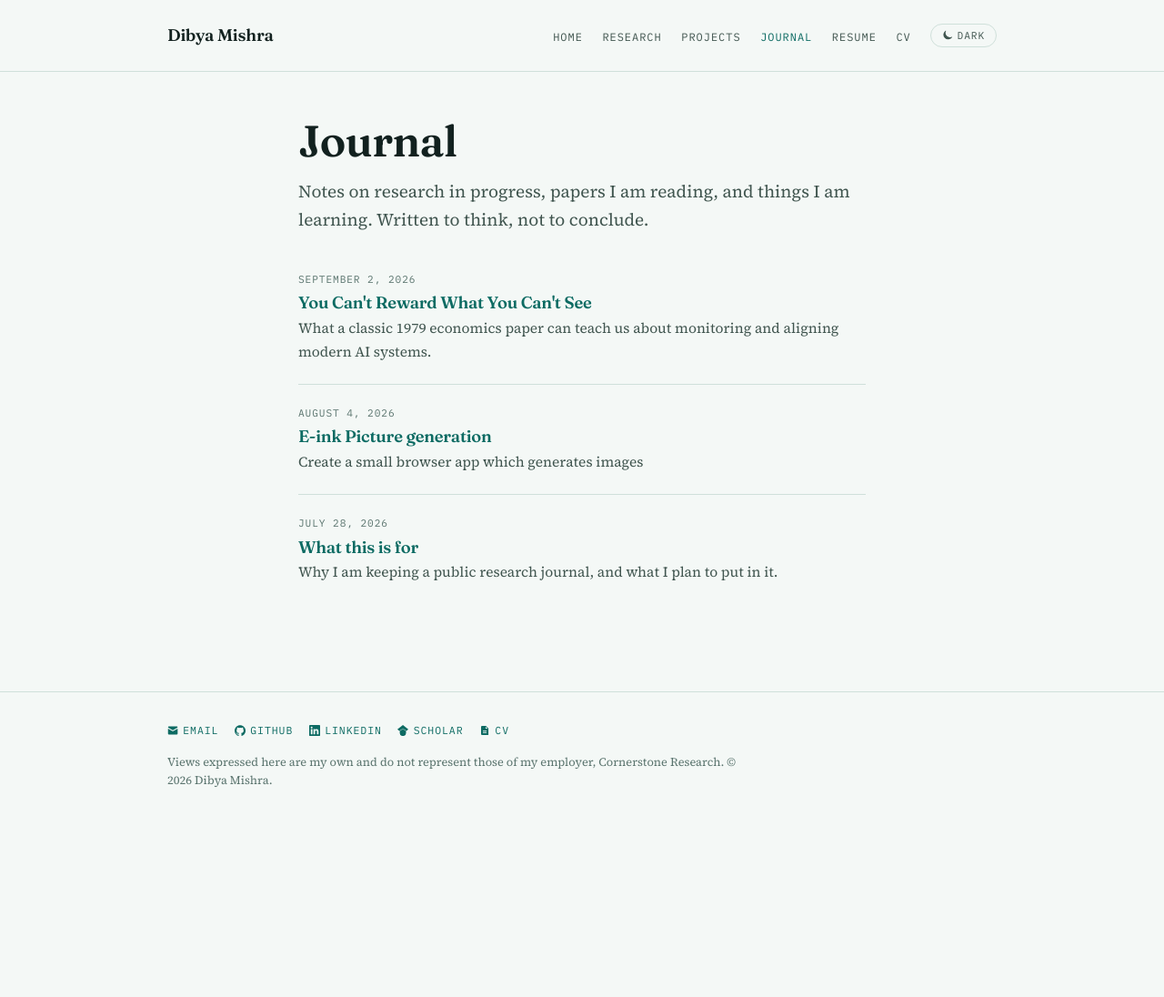
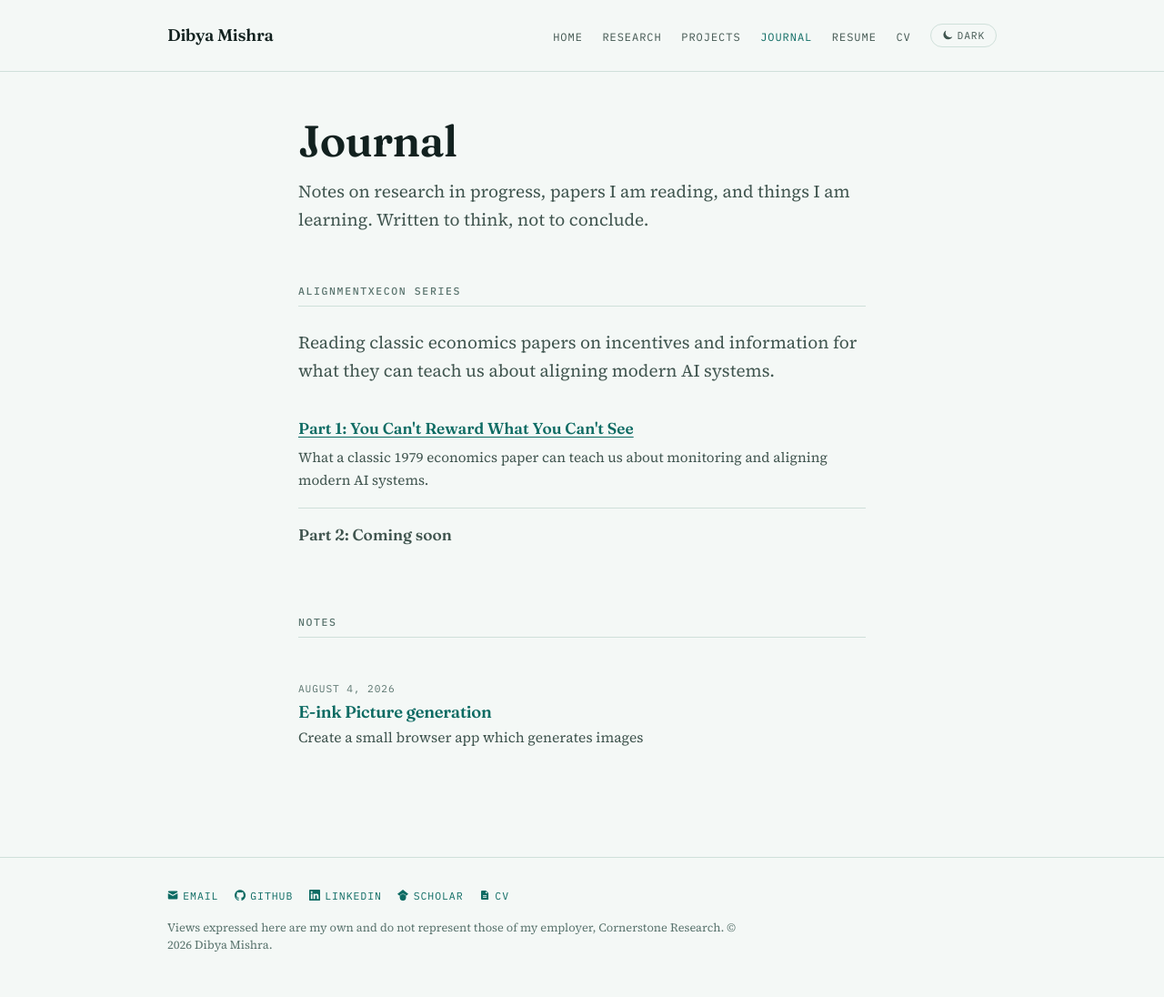
Before and after one commit to mishrad/mishrad.github.io, a Jekyll site: the page built from journal.md, in a window 1280 px wide. Shown: the whole page at 91% size. Built offline with Jekyll 4.4.1, drawn with Linux system fonts in a browser that asks for light colours; before the commit the page ends 915 px from its top, so only the background shows below that.

Commit message:
Split projects page and restructure journal into series
Projects: separate Home Projects (current hobby work) from a new
Main Projects section reserved for professional/research work.

Journal: replace the flat post list with an AlignmentxEcon Series
section (Part 1 linked, Part 2 marked coming soon) plus a Notes
section for other posts. Remove the "what this is for" intro post.

```diff
--- a/_posts/2026-07-28-what-this-is-for.md
+++ /dev/null
@@ -1,7 +0,0 @@
----
-title: "What this is for"
-date: 2026-07-28
-summary: "Why I am keeping a public research journal, and what I plan to put in it."
----
-
-I plan to do a public journal as a way for me to think out loud. I will add my thoughts on research, read some interesting papers, and post about projects.
--- a/journal.md
+++ b/journal.md
@@ -13,14 +13,43 @@ Notes on research in progress, papers I am reading, and things I am learning.
 Written to think, not to conclude.
 </p>
 
+<section class="section">
+<h2>AlignmentxEcon Series</h2>
+
+<p style="color: var(--ink-soft);">
+Reading classic economics papers on incentives and information for what they
+can teach us about aligning modern AI systems.
+</p>
+
+<div class="paper">
+  <p class="paper-title"><a href="{{ '/journal/2026/09/02/alignment-econ1/' | relative_url }}">Part 1: You Can't Reward What You Can't See</a></p>
+  <p class="paper-abstract">
+    What a classic 1979 economics paper can teach us about monitoring and
+    aligning modern AI systems.
+  </p>
+</div>
+
+<div class="paper">
+  <p class="paper-title" style="color: var(--ink-soft);">Part 2: Coming soon</p>
+</div>
+
+</section>
+
+<section class="section">
+<h2>Notes</h2>
+
 <ul class="post-list">
 {% for post in site.posts %}
+  {% unless post.url contains 'alignment-econ1' %}
   <li>
     <span class="post-date">{{ post.date | date: "%B %-d, %Y" }}</span>
     <h3><a href="{{ post.url | relative_url }}">{{ post.title }}</a></h3>
     {% if post.summary %}<p class="post-summary">{{ post.summary }}</p>{% endif %}
   </li>
+  {% endunless %}
 {% endfor %}
 </ul>
 
+</section>
+
 </main>
```
Also changed, not shown: projects.md (+12 -3 lines).
